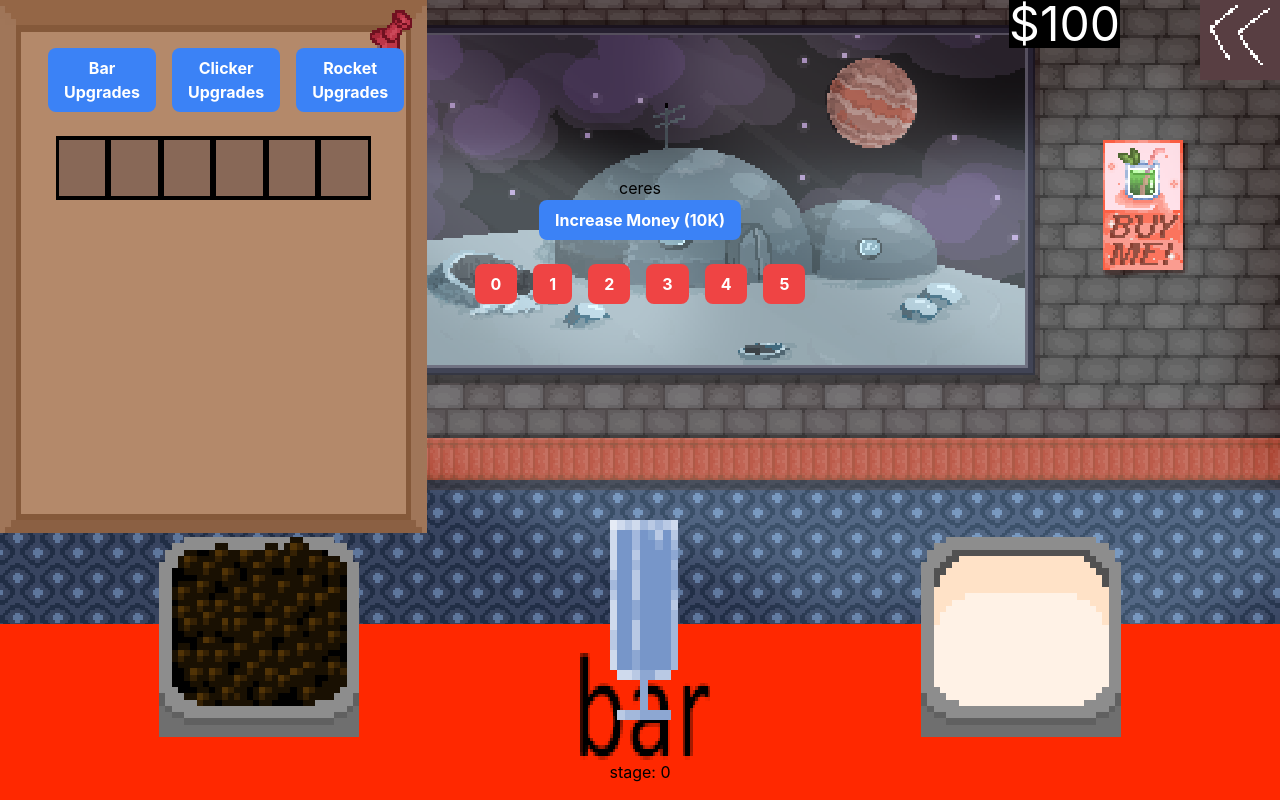
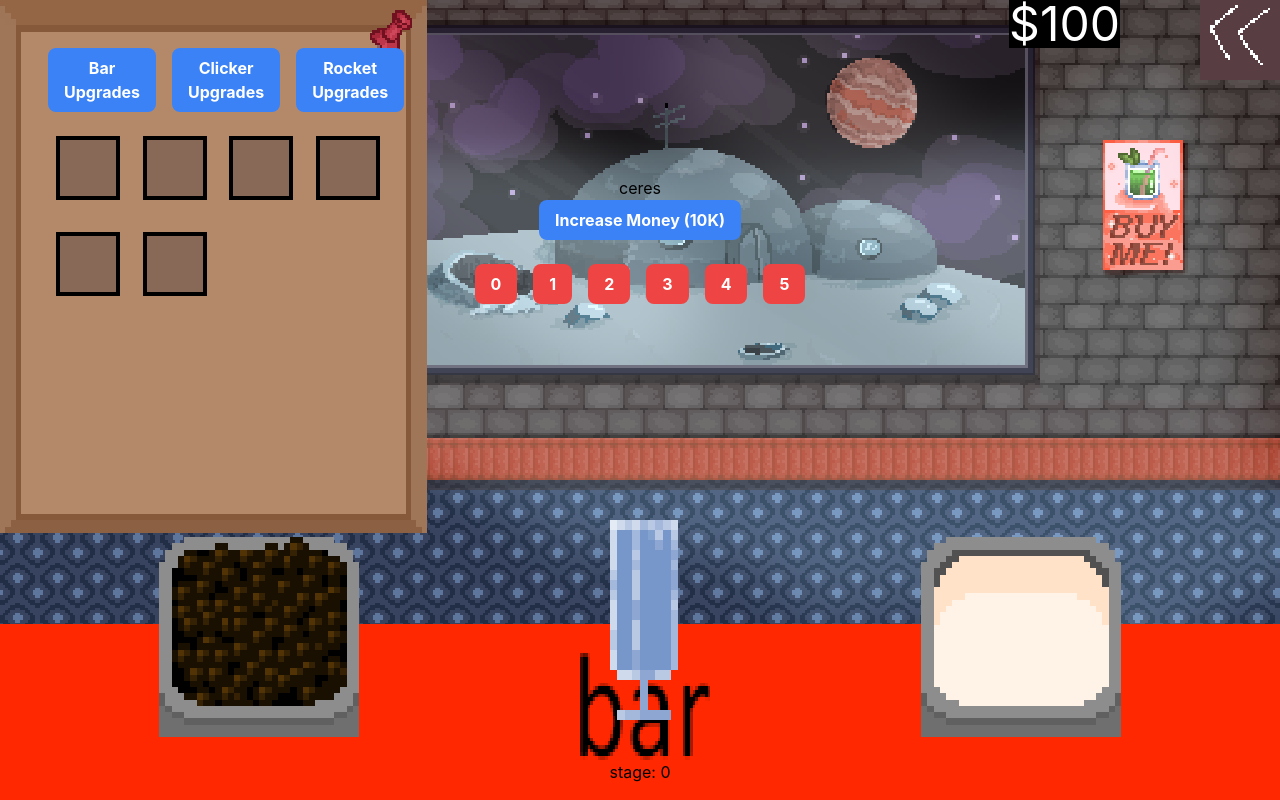
Before and after one commit to tomheaton/clicker-jam-winter-2023, a React (Vite) app: page / in a window 1280 px wide. Both pictures are taken after a click on the button "start game". Built offline with nearby package versions, Linux system fonts and the light colour scheme.

Commit message:
adding more bar upgrades

```diff
--- a/src/components/shop.tsx
+++ b/src/components/shop.tsx
@@ -28,7 +28,7 @@ const Shop: React.FC<Props> = ({
 
       <div>
         {tab == 0 && (
-          <div className={"flex items-center justify-evenly m-4"}>
+          <div className={"grid grid-cols-4 grid-rows-4"}>
             {DATA.barUpgrades.ceres.map((upgrade) => (
               <ShopUpgradeButton upgrade={upgrade}/>
             ))}
@@ -36,7 +36,7 @@ const Shop: React.FC<Props> = ({
         )}
 
         {tab == 1 && (
-          <div className={"flex items-center justify-evenly m-4"}>
+          <div className={"grid grid-cols-4 grid-rows-4"}>
             {DATA.clickableUpgrades.ceres.map((upgrade) => (
               <ShopUpgradeButton upgrade={upgrade}/>
             ))}
--- a/src/components/shop_upgrade_button.tsx
+++ b/src/components/shop_upgrade_button.tsx
@@ -16,7 +16,7 @@ const ShopUpgradeButton: React.FC<Props> = ({
   // TODO: @gonk pass in sprite texture once we have upgrade textures
   return (
     <button
-      className={"w-[64px] h-[64px] group"}
+      className={"w-[64px] h-[64px] group m-4"}
       onClick={handleBuy}
     >
       <img
```
